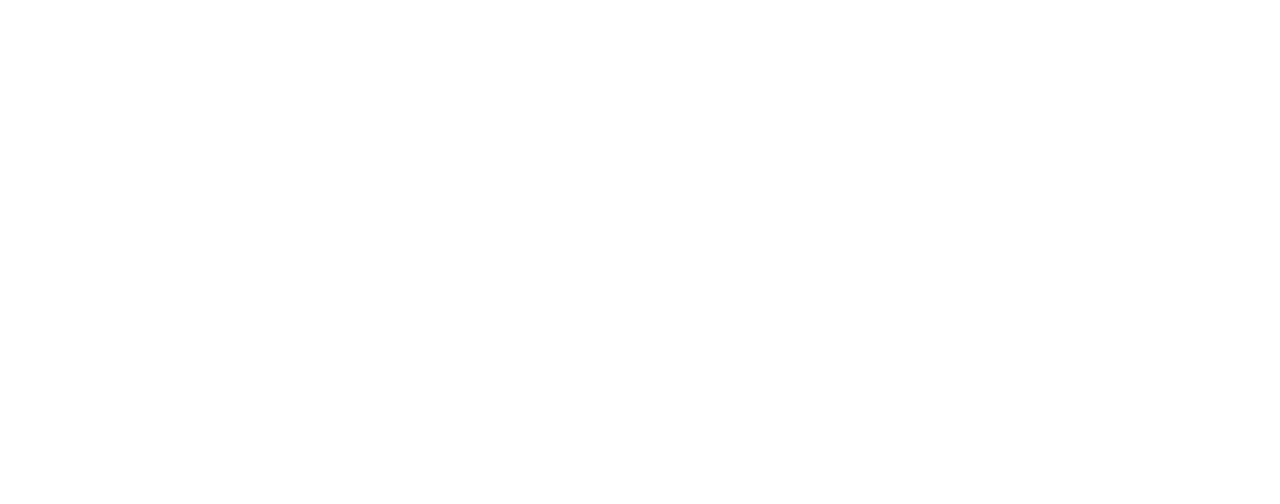
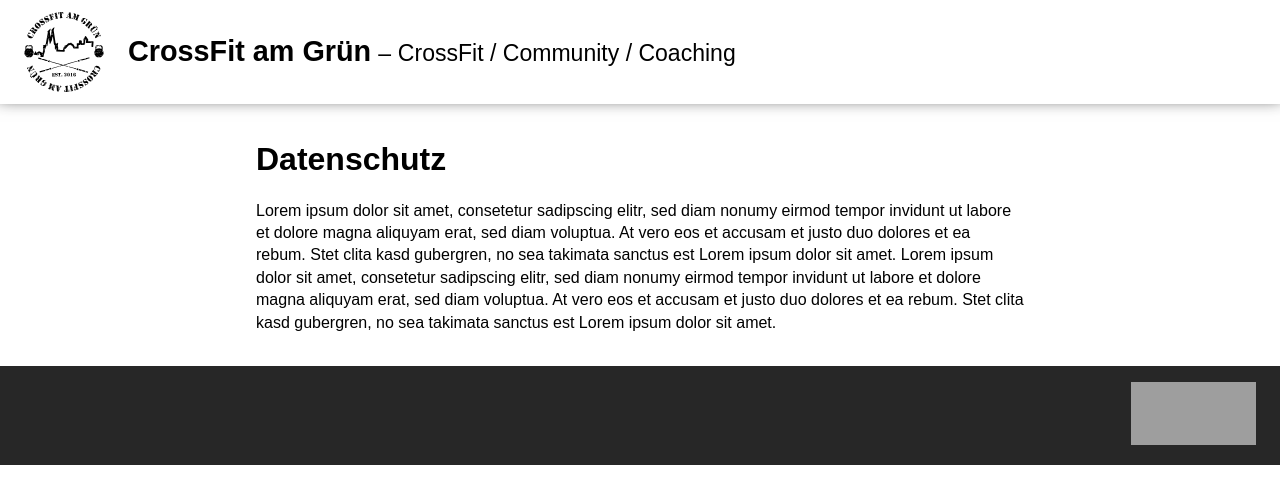
Before and after one commit to Gerschtli/crossfitamgruen, a Gatsby site: page /datenschutz in a window 1280 px wide. Before the commit this address had no page. Built offline with nearby package versions, Linux system fonts and the light colour scheme; Gatsby itself is replaced by a stand-in of ours; grey boxes are pictures that could not be loaded.

Commit message:
Add disclosure page

```diff
--- a/src/cms/cms.js
+++ b/src/cms/cms.js
@@ -1,6 +1,8 @@
 import CMS from 'netlify-cms-app'
 
 import withStyledComponentsRendered from '../util/withStyledComponentsRendered'
-import IndexPage from '../templates'
+import DisclosurePage from "../templates/disclosure";
+import IndexPage from '../templates/index'
 
+CMS.registerPreviewTemplate('disclosure', withStyledComponentsRendered(DisclosurePage))
 CMS.registerPreviewTemplate('index', withStyledComponentsRendered(IndexPage))
--- /dev/null
+++ b/src/components/Content.js
@@ -0,0 +1,13 @@
+import React from 'react'
+
+const Content = ({ content, className, isPreview }) => {
+  if (isPreview) {
+    return <div className={className}>{content}</div>
+  }
+
+  return (
+    <div className={className} dangerouslySetInnerHTML={{ __html: content }} />
+  )
+}
+
+export default Content
--- /dev/null
+++ b/src/pages/datenschutz.md
@@ -0,0 +1,8 @@
+---
+templateKey: disclosure
+title: Title
+description: Description
+---
+# Datenschutz
+
+Lorem ipsum dolor sit amet, consetetur sadipscing elitr, sed diam nonumy eirmod tempor invidunt ut labore et dolore magna aliquyam erat, sed diam voluptua. At vero eos et accusam et justo duo dolores et ea rebum. Stet clita kasd gubergren, no sea takimata sanctus est Lorem ipsum dolor sit amet. Lorem ipsum dolor sit amet, consetetur sadipscing elitr, sed diam nonumy eirmod tempor invidunt ut labore et dolore magna aliquyam erat, sed diam voluptua. At vero eos et accusam et justo duo dolores et ea rebum. Stet clita kasd gubergren, no sea takimata sanctus est Lorem ipsum dolor sit amet.
--- /dev/null
+++ b/src/templates/disclosure.js
@@ -0,0 +1,71 @@
+import { graphql } from 'gatsby'
+import React from 'react'
+import styled from 'styled-components'
+
+import Layout from '../components/Layout'
+import Content from '../components/Content'
+import { breakpoints } from "../util/breakpoints";
+
+const StyledContent = styled(Content)`
+  margin: 0 auto;
+  max-width: ${breakpoints.md}em;
+  padding: 1em;
+
+  p {
+    margin-top: 1em;
+    margin-bottom: 1em;
+    line-height: 1.4;
+  }
+
+  ul,
+  ol {
+    padding-left: 2em;
+  }
+
+  ul p,
+  ol p,
+  ul ul,
+  ul ol,
+  ol ul,
+  ol ol {
+    margin-top: 0;
+    margin-bottom: 0;
+  }
+
+  // necessary for preview
+  img {
+    display: block;
+    margin: 0 auto;
+  }
+`
+
+const DisclosurePage = ({ data, entry, widgetFor }) => {
+  // data is not set in preview mode
+  const dataSet = data
+    ? data.markdownRemark.frontmatter
+    : entry.getIn(['data']).toJS()
+
+  const html = data
+    ? data.markdownRemark.html
+    : widgetFor('body')
+
+  return (
+    <Layout title={dataSet.title} description={dataSet.description}>
+      <StyledContent content={html} isPreview={!data} />
+    </Layout>
+  )
+}
+
+export default DisclosurePage
+
+export const pageQuery = graphql`
+  query DisclosureTemplate {
+    markdownRemark(frontmatter: { templateKey: { eq: "disclosure" } }) {
+      frontmatter {
+        title
+        description
+      }
+      html
+    }
+  }
+`
```
Also changed, not shown: static/admin/config.yml (+31 -0 lines).
